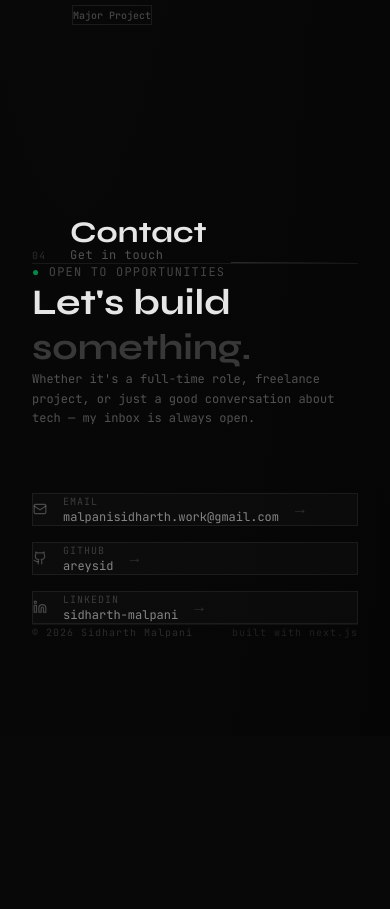
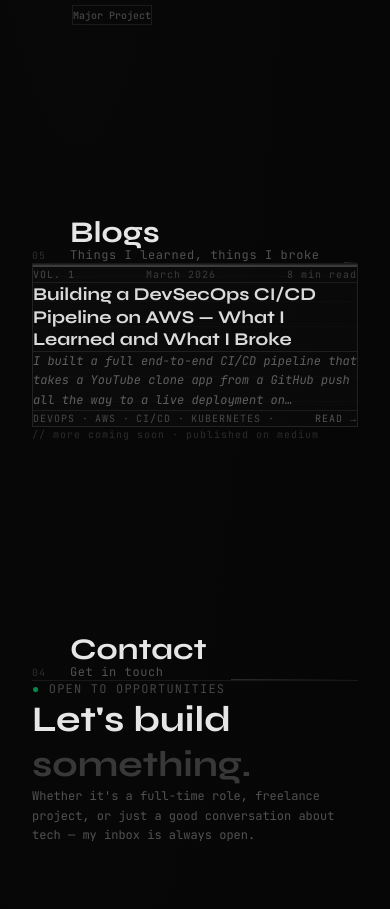
Before and after one commit to areysid/arey-sid, a Next.js app: page / in a window 390 px wide. Shown: the part 8060-8969 px from the top of the page. Before the commit the page ends 8796 px from the top, so only its background shows below. Built offline with nearby package versions, Linux system fonts and the light colour scheme.

Commit message:
Added Blog Section

```diff
--- a/app/page.tsx
+++ b/app/page.tsx
@@ -5,6 +5,7 @@ import Projects from "@/components/projects/Projects";
 import Experience from "@/components/experience/Experience";
 import Contact from "@/components/contact/Contact";
 import StorySection from "@/components/story/StorySection";
+import BlogSection from "@/components/blog/BlogSection";
 
 export default function Home() {
   return (
@@ -15,6 +16,7 @@ export default function Home() {
       <Skills />
       <Projects />
       <Experience />
+      <BlogSection />
       <Contact />
     </main>
   );
--- a/components/MobileMenu.tsx
+++ b/components/MobileMenu.tsx
@@ -7,6 +7,7 @@ const links = [
     { label: "skills", href: "#skills" },
     { label: "projects", href: "#projects" },
     { label: "experience", href: "#experience" },
+    { label: "blog", href: "#blog" },
     { label: "contact", href: "#contact" },
 ];
 
--- a/components/NavLinks.tsx
+++ b/components/NavLinks.tsx
@@ -5,7 +5,9 @@ const links = [
     { label: "skills", href: "#skills" },
     { label: "projects", href: "#projects" },
     { label: "experience", href: "#experience" },
+    { label: "blog", href: "#blog" },
     { label: "contact", href: "#contact" },
+
 ];
 
 export default function NavLinks() {
--- /dev/null
+++ b/components/blog/BlogCard.tsx
@@ -0,0 +1,82 @@
+"use client";
+
+import { motion } from "framer-motion";
+
+interface Blog {
+  title: string;
+  summary: string;
+  readTime: string;
+  tags: string[];
+  medium: string;
+  date: string;
+  issue: string;
+}
+
+interface BlogCardProps {
+  blog: Blog;
+  index: number;
+  onClick: () => void;
+}
+
+export default function BlogCard({ blog, index, onClick }: BlogCardProps) {
+  return (
+    <motion.div
+      initial={{ opacity: 0, y: 24 }}
+      whileInView={{ opacity: 1, y: 0 }}
+      viewport={{ once: true, margin: "-60px" }}
+      transition={{ delay: index * 0.1, duration: 0.6, ease: "easeOut" }}
+      onClick={onClick}
+      className="group relative border border-white/10 bg-white/1 hover:bg-white/3 transition-all duration-500 cursor-pointer overflow-hidden"
+    >
+      {/* Newspaper texture overlay */}
+      <div className="absolute inset-0 opacity-[0.015] bg-[repeating-linear-gradient(0deg,transparent,transparent_24px,white_24px,white_25px)] pointer-events-none" />
+
+      {/* Top rule */}
+      <div className="border-b-2 border-white/20 mx-4 pt-4" />
+
+      {/* Issue + date header */}
+      <div className="flex items-center justify-between px-5 pt-3 pb-2 border-b border-white/8">
+        <span className="font-mono text-[10px] text-white/25 tracking-widest uppercase">
+          {blog.issue}
+        </span>
+        <span className="font-mono text-[10px] text-white/20 tracking-widest">
+          {blog.date}
+        </span>
+        <span className="font-mono text-[10px] text-white/20 tracking-widest">
+          {blog.readTime}
+        </span>
+      </div>
+
+      {/* Headline */}
+      <div className="px-5 pt-4 pb-3 border-b border-white/8">
+        <h2 className="font-display text-lg md:text-xl font-bold text-white/85 group-hover:text-white transition-colors duration-300 leading-tight">
+          {blog.title}
+        </h2>
+      </div>
+
+      {/* Summary excerpt */}
+      <div className="px-5 py-4 border-b border-white/8">
+        <p className="font-mono text-xs text-white/35 leading-relaxed italic line-clamp-3">
+          {blog.summary.split("\n\n")[0]}
+        </p>
+      </div>
+
+      {/* Footer: tags + read more */}
+      <div className="flex items-center justify-between px-5 py-3">
+        <div className="flex flex-wrap gap-1.5">
+          {blog.tags.map((tag) => (
+            <span
+              key={tag}
+              className="font-mono text-[10px] text-white/25 tracking-widest uppercase"
+            >
+              {tag} ·
+            </span>
+          ))}
+        </div>
+        <span className="font-mono text-[10px] text-white/30 group-hover:text-white/60 transition-colors tracking-widest uppercase">
+          Read →
+        </span>
+      </div>
+    </motion.div>
+  );
+}
--- /dev/null
+++ b/components/blog/BlogModal.tsx
@@ -0,0 +1,128 @@
+"use client";
+
+import { motion, AnimatePresence } from "framer-motion";
+import { X, ArrowUpRight } from "lucide-react";
+import { useEffect } from "react";
+
+interface Blog {
+  title: string;
+  summary: string;
+  readTime: string;
+  tags: string[];
+  medium: string;
+  date: string;
+  issue: string;
+}
+
+interface BlogModalProps {
+  blog: Blog | null;
+  onClose: () => void;
+}
+
+export default function BlogModal({ blog, onClose }: BlogModalProps) {
+  useEffect(() => {
+    const handler = (e: KeyboardEvent) => {
+      if (e.key === "Escape") onClose();
+    };
+    window.addEventListener("keydown", handler);
+    return () => window.removeEventListener("keydown", handler);
+  }, [onClose]);
+
+  return (
+    <AnimatePresence>
+      {blog && (
+        <>
+          {/* Backdrop */}
+          <motion.div
+            initial={{ opacity: 0 }}
+            animate={{ opacity: 1 }}
+            exit={{ opacity: 0 }}
+            transition={{ duration: 0.2 }}
+            onClick={onClose}
+            className="fixed inset-0 z-50 bg-black/85 backdrop-blur-sm"
+          />
+
+          {/* Modal */}
+          <motion.div
+            initial={{ opacity: 0, y: 32, scale: 0.98 }}
+            animate={{ opacity: 1, y: 0, scale: 1 }}
+            exit={{ opacity: 0, y: 16, scale: 0.98 }}
+            transition={{ duration: 0.3, ease: "easeOut" }}
+            className="fixed inset-x-4 top-1/2 -translate-y-1/2 z-50 max-w-2xl mx-auto bg-[#0a0a0a] border border-white/10 overflow-hidden max-h-[85vh] flex flex-col"
+          >
+            {/* Newspaper texture overlay */}
+            <div className="absolute inset-0 opacity-[0.015] bg-[repeating-linear-gradient(0deg,transparent,transparent_24px,white_24px,white_25px)] pointer-events-none" />
+
+            {/* Close */}
+            <button
+              onClick={onClose}
+              className="absolute top-4 right-4 z-10 text-white/30 hover:text-white/80 transition-colors"
+            >
+              <X size={16} />
+            </button>
+
+            {/* Masthead */}
+            <div className="border-b-[3px] border-white/20 px-8 pt-8 pb-4 shrink-0">
+              <div className="flex items-center justify-between mb-1">
+                <span className="font-mono text-[10px] text-white/20 tracking-widest">
+                  {blog.issue} · Est. 2026 · Dehradun, India
+                </span>
+                <span className="font-mono text-[10px] text-white/20 tracking-widest">
+                  {blog.date}
+                </span>
+              </div>
+              <h1 className="font-display text-2xl md:text-3xl font-black text-white/90 tracking-tight text-center py-2">
+                Sidharth Chronicles
+              </h1>
+              <div className="flex items-center justify-center gap-2 mt-1">
+                <div className="h-px flex-1 bg-white/10" />
+                <span className="font-mono text-[10px] text-white/20 tracking-widest px-2">
+                  {blog.readTime}
+                </span>
+                <div className="h-px flex-1 bg-white/10" />
+              </div>
+            </div>
+
+            {/* Headline */}
+            <div className="px-8 pt-6 pb-4 border-b border-white/8 shrink-0">
+              <h2 className="font-display text-xl md:text-2xl font-bold text-white/90 leading-tight text-center">
+                {blog.title}
+              </h2>
+              {/* Tags as dateline */}
+              <p className="font-mono text-[10px] text-white/25 tracking-widest text-center mt-3 uppercase">
+                {blog.tags.join(" · ")}
+              </p>
+            </div>
+
+            {/* Body */}
+            <div className="px-8 py-6 overflow-y-auto flex-1">
+              {blog.summary.split("\n\n").map((para, i) => (
+                <p
+                  key={i}
+                  className="font-mono text-xs text-white/45 leading-relaxed italic mb-4 last:mb-0"
+                >
+                  {para}
+                </p>
+              ))}
+            </div>
+
+            {/* Footer CTA */}
+            <div className="px-8 py-5 border-t border-white/8 shrink-0 flex items-center justify-between">
+              <span className="font-mono text-[10px] text-white/20 tracking-widest">
+                // full story on medium
+              </span>
+              <a
+                href={blog.medium}
+                target="_blank"
+                rel="noopener noreferrer"
+                className="flex items-center gap-2 font-mono text-xs text-white/60 hover:text-white transition-colors border border-white/10 hover:border-white/30 px-4 py-2"
+              >
+                Read full story <ArrowUpRight size={12} />
+              </a>
+            </div>
+          </motion.div>
+        </>
+      )}
+    </AnimatePresence>
+  );
+}
--- /dev/null
+++ b/components/blog/BlogSection.tsx
@@ -0,0 +1,42 @@
+"use client";
+
+import { useState } from "react";
+import { blogs } from "@/lib/blogData";
+import BlogCard from "./BlogCard";
+import BlogModal from "./BlogModal";
+import SectionHeader from "../shared/SectionHeader";
+
+type Blog = (typeof blogs)[number];
+
+export default function BlogSection() {
+  const [selected, setSelected] = useState<Blog | null>(null);
+
+  return (
+    <section id="blog" className="section">
+      <div className="container-custom">
+        <SectionHeader
+          index="05"
+          title="Blogs"
+          subtitle="Things I learned, things I broke"
+        />
+
+        <div className="grid grid-cols-1 md:grid-cols-2 gap-4 mt-12">
+          {blogs.map((blog, i) => (
+            <BlogCard
+              key={i}
+              blog={blog}
+              index={i}
+              onClick={() => setSelected(blog)}
+            />
+          ))}
+        </div>
+
+        <p className="font-mono text-[10px] text-white/15 tracking-widest mt-8">
+          // more coming soon · published on medium
+        </p>
+      </div>
+
+      <BlogModal blog={selected} onClose={() => setSelected(null)} />
+    </section>
+  );
+}
--- a/components/hero/TerminalWidget.tsx
+++ b/components/hero/TerminalWidget.tsx
@@ -10,6 +10,7 @@ const VALID_SECTIONS: Record<string, string> = {
   experience: "#experience",
   contact: "#contact",
   home: "#hero",
+  blog: "#blog",
 };
 
 const BOOT_LINES = [
--- /dev/null
+++ b/lib/blogData.ts
@@ -0,0 +1,12 @@
+export const blogs = [
+  {
+    title: "Building a DevSecOps CI/CD Pipeline on AWS — What I Learned and What I Broke",
+    summary:
+      "I built a full end-to-end CI/CD pipeline that takes a YouTube clone app from a GitHub push all the way to a live deployment on Kubernetes; with security scanning, monitoring, and email notifications baked in. Terraform provisioned the infra, Jenkins ran the pipeline, SonarQube and Trivy kept things secure, and Prometheus + Grafana watched over everything.\n\nBut honestly, the tools are only half the story. The other half is a Terraform module realization that came about an hour too late, a single letter typo that killed my pipeline while I was in the bathroom, and another one that took 15 minutes of retracing to find.\n\nIf you're a DevOps student looking for a project that actually teaches you something — this one's worth the read.",
+    readTime: "8 min read",
+    tags: ["DevOps", "AWS", "CI/CD", "Kubernetes"],
+    medium: "https://medium.com/@malpanisidharth.work/building-a-devsecops-ci-cd-pipeline-on-aws-what-i-learned-and-what-i-broke-1a5831c042ba",
+    date: "March 2026",
+    issue: "Vol. 1",
+  },
+];
```
